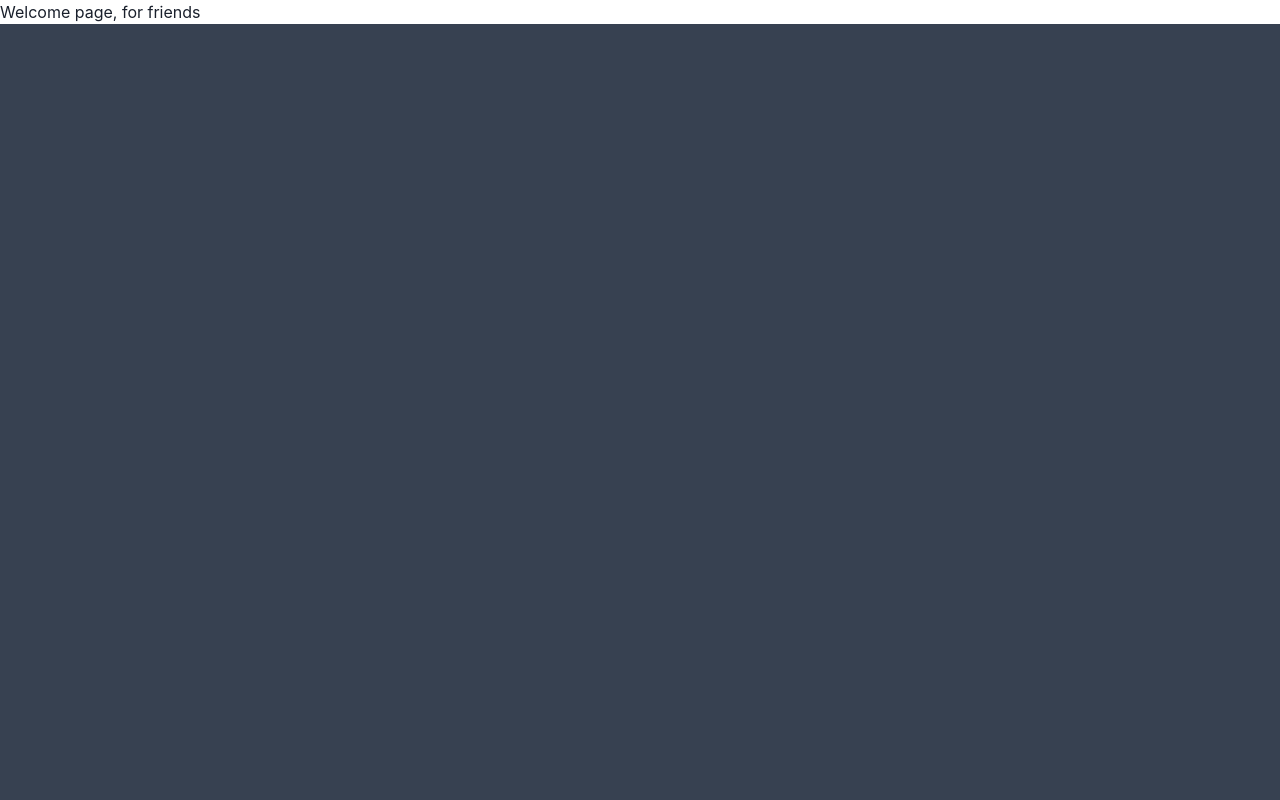
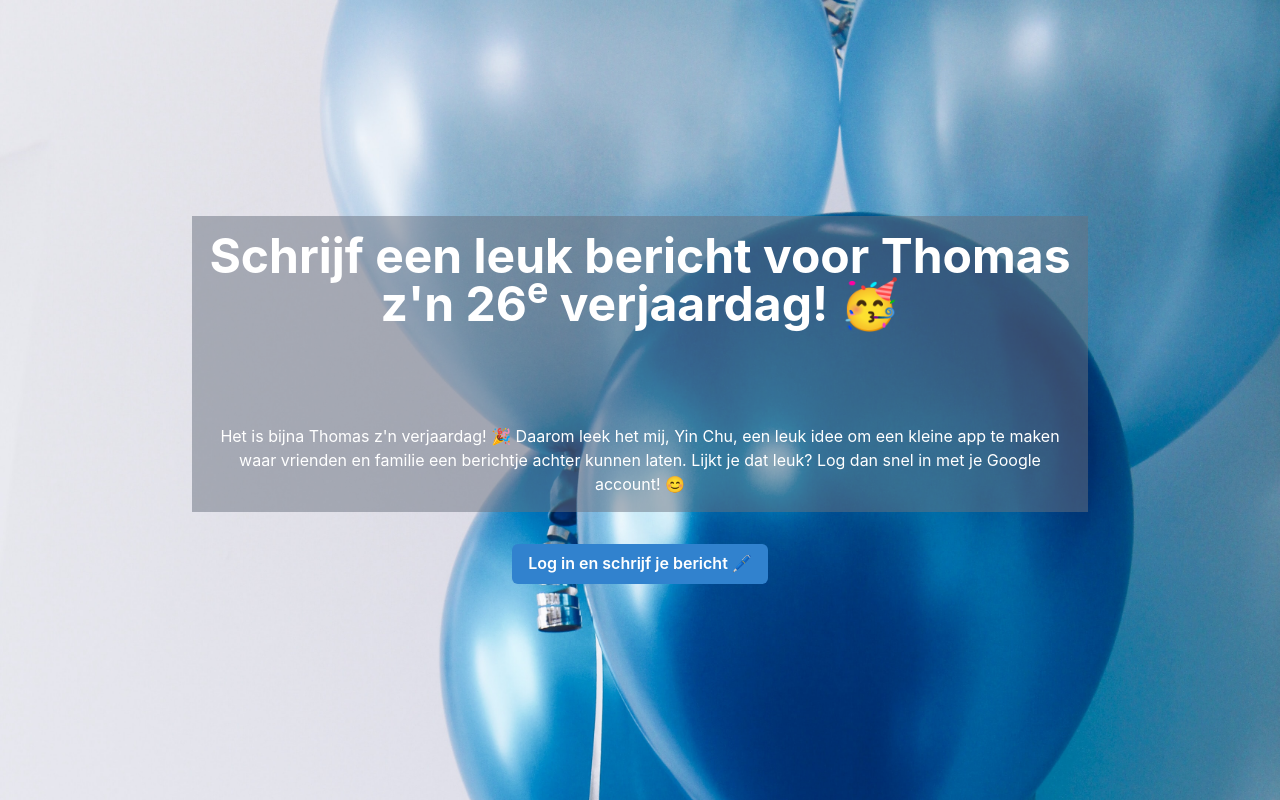
Before and after one commit to YinChuRijnaard/bday-thomas, a Next.js app: page / in a window 1280 px wide. Built offline with nearby package versions, Linux system fonts and the light colour scheme.

Commit message:
Basic styling of HomeFriends page

```diff
--- a/components/HomeFriends.js
+++ b/components/HomeFriends.js
@@ -1,9 +1,37 @@
+import { Button, Heading, Text } from "@chakra-ui/react";
+
+// @ts-ignore
+// import styles from "../styles/HomeFriends.module.css";
+
 const HomeFriends = () => {
   return (
-    <div>
-      <h1>Welcome page, for friends</h1>
-    </div>
+    <main className="flex h-screen w-screen flex-col justify-center bg-[url('/bg.jpeg')] bg-cover bg-center bg-no-repeat text-white lg:bg-top">
+      <div className="bg-gray-500/50 p-4 text-center lg:mx-48">
+        <Heading size="2xl">
+          Schrijf een leuk bericht voor Thomas z'n 26<sup>e</sup> verjaardag! 🥳
+        </Heading>
+
+        <div className="p-4"></div>
+        <div className="p-4"></div>
+        <div className="p-4"></div>
+
+        <Text>
+          Het is bijna Thomas z'n verjaardag! 🎉 Daarom leek het mij, Yin Chu,
+          een leuk idee om een kleine app te maken waar vrienden en familie een
+          berichtje achter kunnen laten. Lijkt je dat leuk? Log dan snel in met
+          je Google account! 😊
+        </Text>
+      </div>
+
+      <div className="p-4"></div>
+
+      <div className="flex justify-center">
+        <Button colorScheme="blue">Log in en schrijf je bericht 🖊️</Button>
+      </div>
+    </main>
   );
 };
 
 export default HomeFriends;
+
+// Is it OK to use a div and use Tailwind to style the Chakra children?
--- a/pages/_app.js
+++ b/pages/_app.js
@@ -1,4 +1,5 @@
 import { ChakraProvider } from "@chakra-ui/react";
+
 import "../styles/globals.css";
 
 function MyApp({ Component, pageProps }) {
--- /dev/null
+++ b/styles/HomeFriends.module.css
@@ -0,0 +1,7 @@
+.background {
+  position: absolute;
+  background-image: url("/bg.jpeg");
+  background-position: center;
+  background-size: cover;
+  z-index: 1;
+}
--- a/styles/globals.css
+++ b/styles/globals.css
@@ -5,6 +5,6 @@
 @layer base {
   html,
   body {
-    @apply bg-gray-700;
+    @apply overflow-x-hidden;
   }
 }
```
Also changed, not shown: public/bg.jpeg (added).
